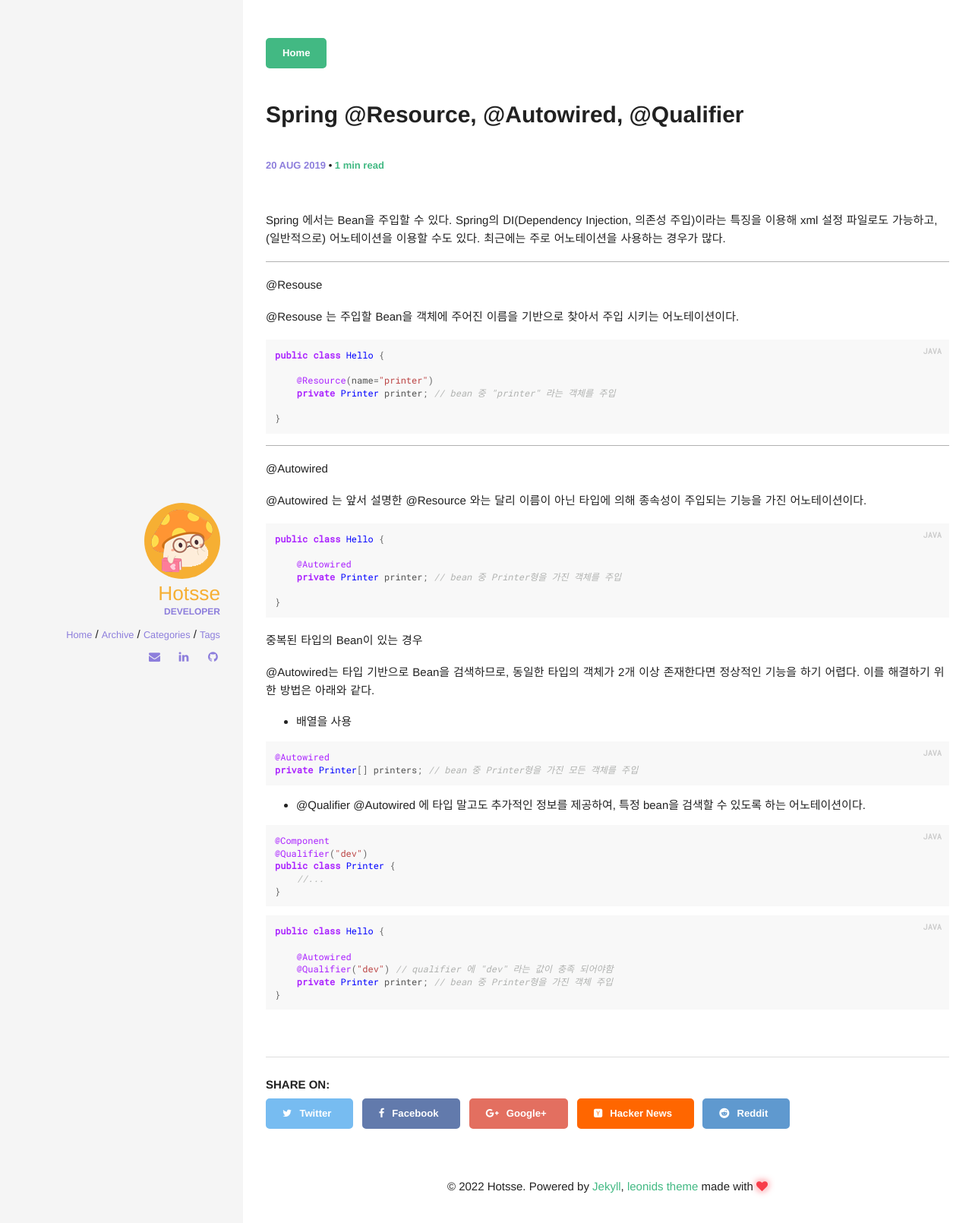
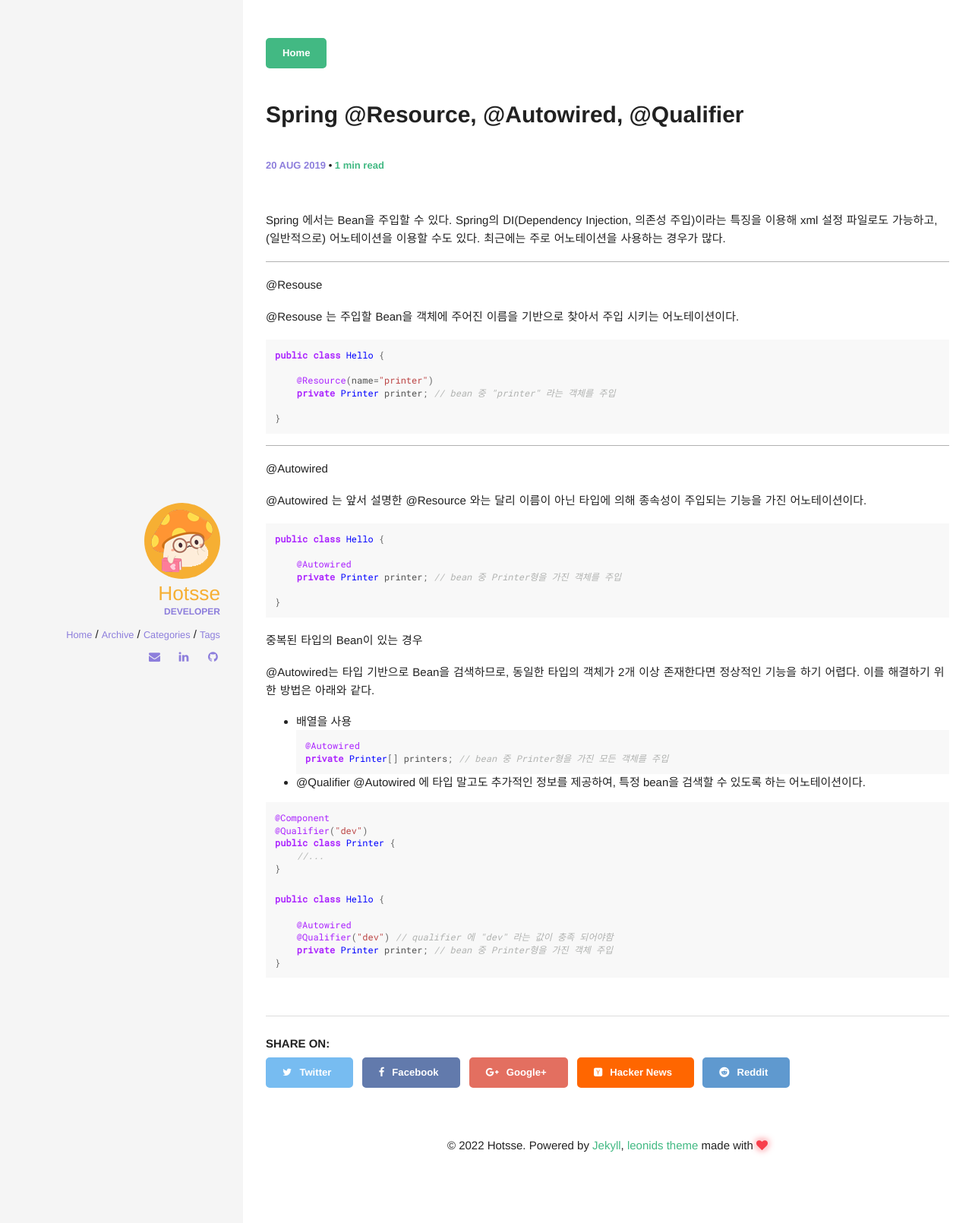
Before and after one commit to Hotsse/hotsse.github.io, a Jekyll site: the page built from _posts/2019-08-20-Java Autowired.md, in a window 1280 px wide. Shown: the top 1610 px of the page at 76% size. Built offline with Jekyll 4.4.1, drawn with Linux system fonts in a browser that asks for light colours; comment, search, counter and statistics services are not loaded.

Commit message:
Update 2019-08-20-Java Autowired.md

````diff
--- a/_posts/2019-08-20-Java Autowired.md
+++ b/_posts/2019-08-20-Java Autowired.md
@@ -14,14 +14,14 @@ Spring 에서는 Bean을 주입할 수 있다. Spring의 DI(Dependency Injection
 
 @Resouse 는 주입할 Bean을 객체에 주어진 이름을 기반으로 찾아서 주입 시키는 어노테이션이다.
 
-{% highlight java %}
+``` java
 public class Hello {
 
     @Resource(name="printer")
     private Printer printer; // bean 중 "printer" 라는 객체를 주입
 
 }
-{% endhighlight %}
+```
 
 --------------
 
@@ -29,14 +29,14 @@ public class Hello {
 
 @Autowired 는 앞서 설명한 @Resource 와는 달리 이름이 아닌 타입에 의해 종속성이 주입되는 기능을 가진 어노테이션이다.
 
-{% highlight java %}
+``` java
 public class Hello {
 
     @Autowired
     private Printer printer; // bean 중 Printer형을 가진 객체를 주입
 
 }
-{% endhighlight %}
+```
 
 
 중복된 타입의 Bean이 있는 경우
@@ -45,27 +45,27 @@ public class Hello {
 이를 해결하기 위한 방법은 아래와 같다.
 
 - 배열을 사용
-{% highlight java %}
+``` java
 @Autowired
 private Printer[] printers; // bean 중 Printer형을 가진 모든 객체를 주입
-{% endhighlight %}
+```
 
 - @Qualifier
 @Autowired 에 타입 말고도 추가적인 정보를 제공하여, 특정 bean을 검색할 수 있도록 하는 어노테이션이다.
 
-{% highlight java %}
+``` java
 @Component
 @Qualifier("dev")
 public class Printer {
     //...
 }
-{% endhighlight %}
+```
 
-{% highlight java %}
+``` java
 public class Hello {
 
     @Autowired
     @Qualifier("dev") // qualifier 에 "dev" 라는 값이 충족 되어야함
     private Printer printer; // bean 중 Printer형을 가진 객체 주입
 }
-{% endhighlight %}
+```
````
